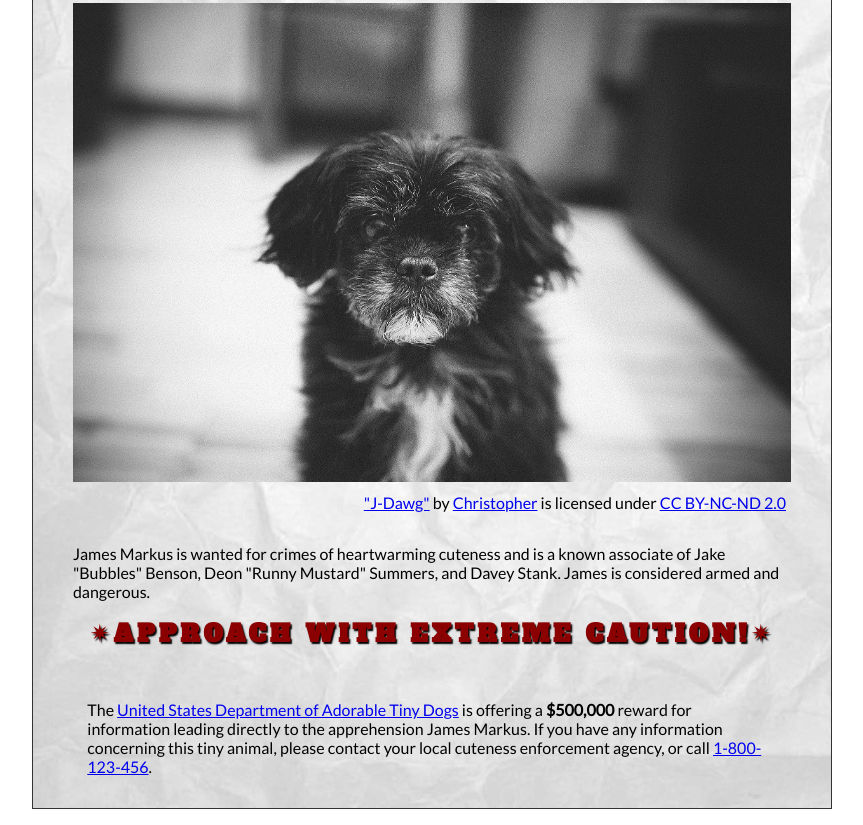
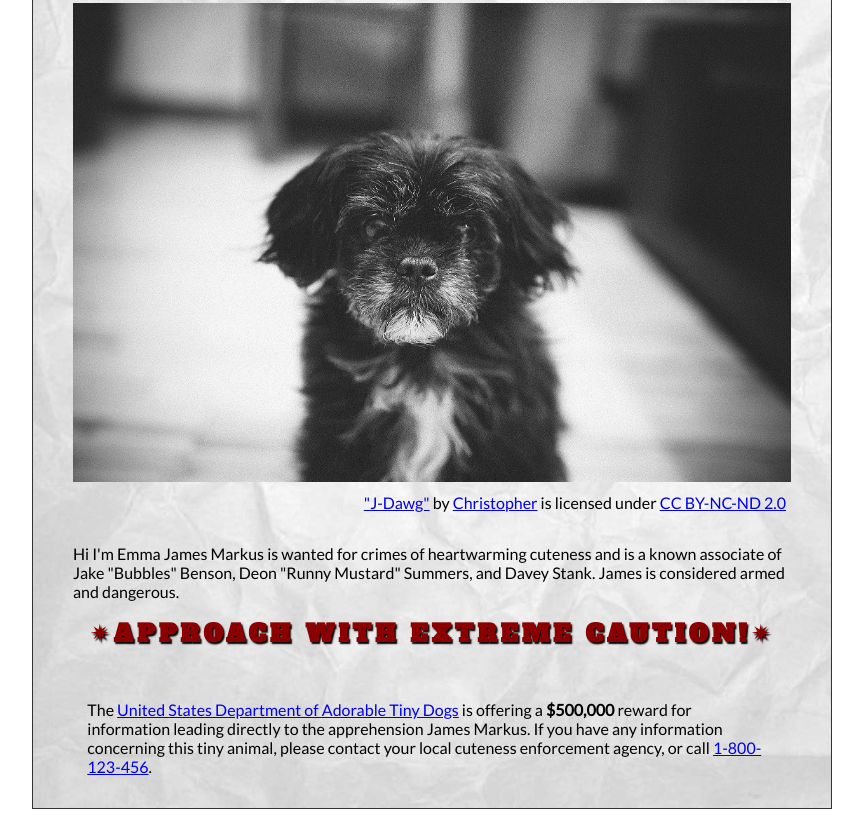
Before and after one commit to WESTEMM/westemm.github.io, a plain HTML site: page wanted-poster/index.html in a window 1280 px wide. Shown: the part 411-1236 px from the top of the page, without its empty margins (208-1071 px from the left). Drawn offline with Linux system fonts and the light colour scheme.

Commit message:
Update index.html

```diff
--- a/wanted-poster/index.html
+++ b/wanted-poster/index.html
@@ -26,7 +26,7 @@
                 </figcaption>
                 </figure>
                 <p>
-                    James Markus is wanted for crimes of heartwarming cuteness and is a known associate of Jake "Bubbles" Benson, Deon "Runny Mustard" Summers, and Davey Stank. James is considered armed and dangerous.
+                    Hi I'm Emma James Markus is wanted for crimes of heartwarming cuteness and is a known associate of Jake "Bubbles" Benson, Deon "Runny Mustard" Summers, and Davey Stank. James is considered armed and dangerous.
                 </p>
             </section>
             <section>
```
